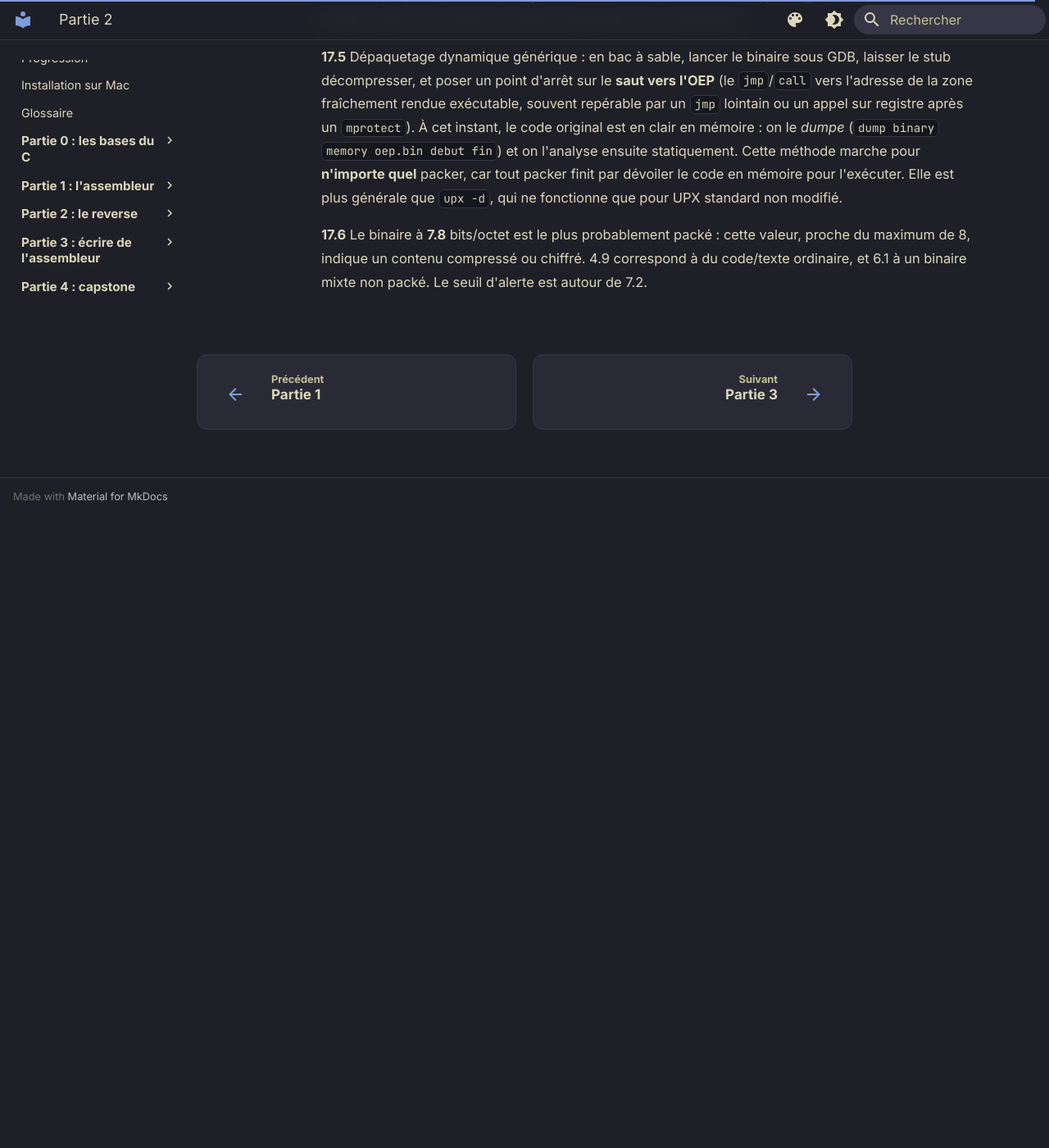
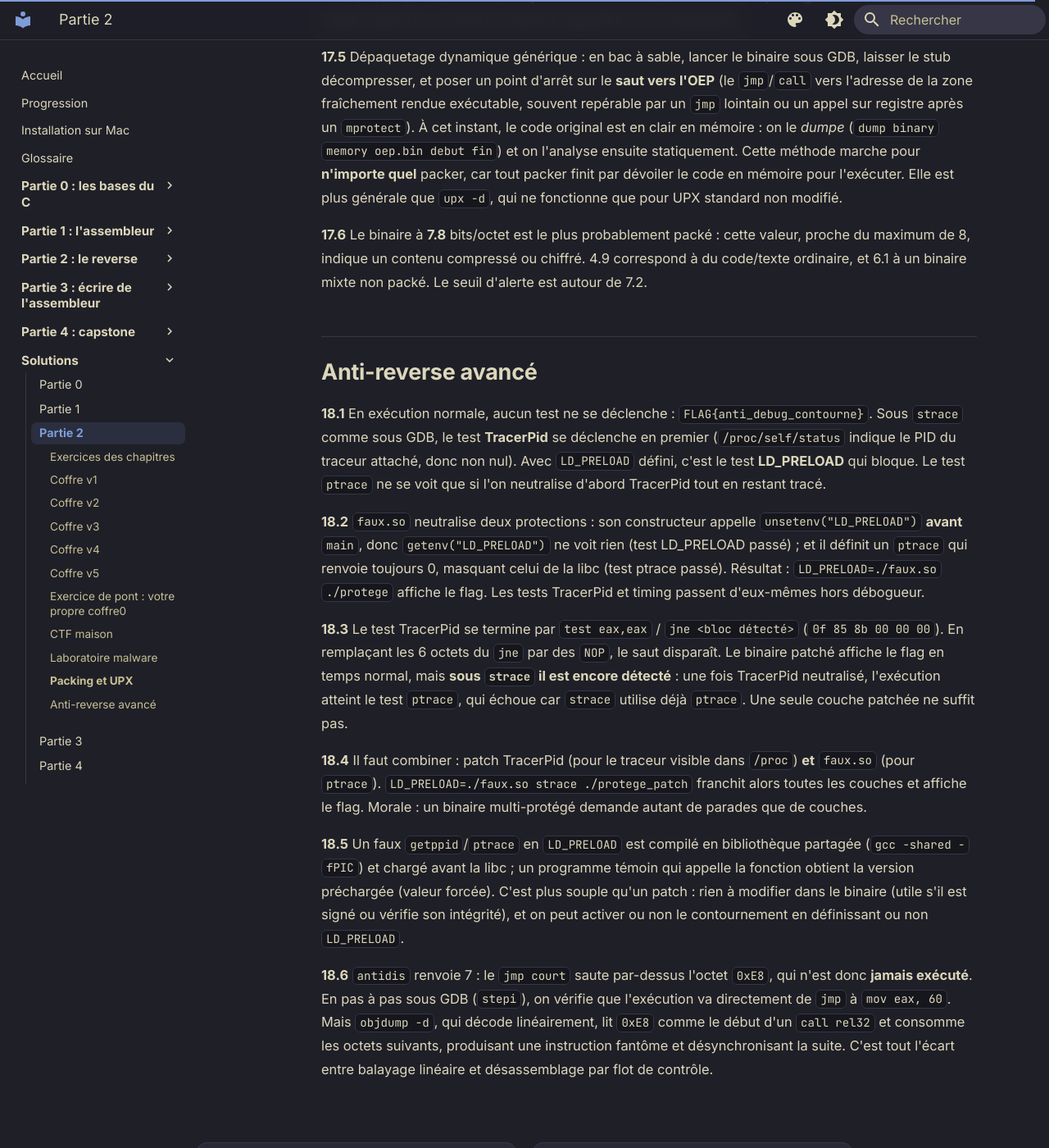
Before and after one commit to cchopin/asm-to-reverse, an MkDocs documentation site: the page built from docs/solutions/partie2.md, in a window 1280 px wide and 1400 px high, scrolled down 14132 px. Shown: the whole window at 82% size. Built offline with MkDocs 1.6.1 and Material for MkDocs 9.7.7, drawn with Linux system fonts in a browser that asks for light colours; before the commit the page ends 14762 px from its top, so only the background shows below that; some of the changed text lies outside the part shown.

Commit message:
Approfondissement partie 2 : anti-reverse avance
Nouveau chapitre : empilement de detections anti-debug (TracerPid via
/proc, LD_PRELOAD, timing rdtsc, ptrace), piege d'ordre des tests, et
trois methodes de contournement (LD_PRELOAD avec faux ptrace + unsetenv,
patch du saut conditionnel, manipulation sous GDB) avec le principe que
les couches se cumulent. Anti-desassemblage (octet de leurre, sauts au
milieu d'instruction, opaque predicates) et parade par flot de controle.
Exemples compiles et testes dans docs/anti-reverse. 6 exercices gradues,
solutions. Reste defensif. Nav et progression a jour.

````diff
--- /dev/null
+++ b/docs/partie2-reverse/18-anti-reverse.md
@@ -0,0 +1,102 @@
+# Anti-reverse avancé
+
+!!! info "Chapitre d'approfondissement"
+    Approfondissement de la partie 2. Le chapitre 12 a introduit les protections de base (`ptrace`, timing, détection de point d'arrêt). Ici, on combine plusieurs techniques, on en ajoute de nouvelles, et surtout on apprend à **toutes les contourner**. Objectif strictement défensif : analyser et neutraliser des protections pour le reverse légitime, pas aider à protéger un logiciel malveillant. Tous les exemples sont compilés et testés ; les sources sont dans `anti-reverse/`.
+
+## 18.1 Empiler les détections
+
+Un vrai programme protégé ne se contente pas d'un seul test : il en combine plusieurs, pour qu'en neutraliser un ne suffise pas. Le binaire `protege` en empile quatre, et n'affiche son flag que si aucun ne se déclenche :
+
+1. **TracerPid** (`/proc/self/status`). Le noyau y publie le PID du traceur attaché, ou 0 si aucun. Un simple `fopen`/lecture révèle la présence d'un débogueur (y compris GDB ou `strace`).
+2. **LD_PRELOAD**. Beaucoup d'outils de contournement passent par `LD_PRELOAD` ; tester `getenv("LD_PRELOAD")` les repère.
+3. **Timing avec `rdtsc`**. L'instruction `rdtsc` lit le compteur de cycles. Si un bloc censé être très rapide prend un temps énorme, c'est qu'on exécute pas à pas sous un débogueur.
+4. **`ptrace(PTRACE_TRACEME)`**. Un processus ne peut être tracé qu'une fois : si un débogueur est déjà attaché, l'appel échoue.
+
+!!! warning "Ordre des tests : un piège à connaître"
+    `ptrace(PTRACE_TRACEME)` fait du processus parent un traceur. Si on l'appelle **avant** le test TracerPid, ce dernier verra alors un traceur (le parent) et se déclenchera à tort. Dans `protege`, `ptrace` est donc testé **en dernier**. C'est un détail que l'on retrouve en reverse : l'ordre des protections n'est pas anodin.
+
+Exécuté normalement, `protege` affiche `FLAG{anti_debug_contourne}`. Sous `strace` ou GDB, il affiche « debogueur detecte (TracerPid) ». Avec `LD_PRELOAD` défini, « LD_PRELOAD detecte ».
+
+## 18.2 Contourner, méthode 1 : LD_PRELOAD
+
+On peut remplacer une fonction de la libc par la nôtre, chargée en priorité via `LD_PRELOAD`. Ici, une petite bibliothèque `faux.so` fait deux choses :
+
+```c
+__attribute__((constructor))
+static void init(void){ unsetenv("LD_PRELOAD"); }   // défait le test LD_PRELOAD
+long ptrace(int req, ...){ return 0; }               // défait le test ptrace
+```
+
+Le constructeur s'exécute **avant** `main` et retire `LD_PRELOAD` de l'environnement, si bien que le test `getenv("LD_PRELOAD")` ne voit rien. Et notre `ptrace` masque celui de la libc, renvoyant toujours 0.
+
+```
+$ LD_PRELOAD=./faux.so ./protege
+FLAG{anti_debug_contourne}
+```
+
+Deux protections tombent d'un coup. C'est la force de `LD_PRELOAD` : neutraliser des fonctions sans toucher au binaire.
+
+## 18.3 Contourner, méthode 2 : le patch
+
+On peut aussi modifier le binaire pour neutraliser un test. Le test TracerPid se termine par un saut conditionnel vers le bloc « détecté » :
+
+```asm
+test eax, eax
+jne  main+0xa1      ; 0f 85 8b 00 00 00  -> saute si TracerPid != 0
+```
+
+En remplaçant les six octets du `jne` par des `NOP` (`0x90`), le saut disparaît et le test est toujours « passé ». Le script `patch_tracerpid.py` le fait automatiquement.
+
+!!! tip "Les couches se cumulent"
+    Patcher le seul test TracerPid ne suffit pas sous `strace` : le programme atteint alors le test `ptrace`, qui se déclenche à son tour. Pour une analyse dynamique complète, il faut **combiner** les contournements (par exemple patch TracerPid + `faux.so` pour `ptrace`). C'est la règle du jeu face à un binaire bien protégé : chaque couche demande sa parade.
+
+## 18.4 Contourner, méthode 3 : le débogueur lui-même
+
+Depuis GDB, on neutralise un test sans modifier le fichier :
+
+- intercepter l'appel système : `catch syscall ptrace`, puis au retour `set $rax = 0` ;
+- forcer le résultat d'un test : poser un point d'arrêt juste après le `call`, puis `set $eax = 0` avant le `test` ;
+- sauter par-dessus un bloc : `set $pc = adresse_apres_le_test`.
+
+Ces manipulations, vues au chapitre 12, s'appliquent à chaque couche repérée dans le désassemblage.
+
+## 18.5 L'anti-désassemblage
+
+Au-delà de l'anti-debug, un binaire peut gêner la **lecture statique** elle-même. La technique la plus simple est l'**octet de leurre** : placer, juste après un saut inconditionnel, un octet qui n'est jamais exécuté mais qui amorce une instruction longue, désalignant un désassembleur à balayage linéaire.
+
+```asm
+_start:
+    jmp court
+    db 0xE8          ; jamais exécuté ; 0xE8 = début d'un 'call rel32' sur 5 octets
+court:
+    mov eax, 60
+    ...
+```
+
+Le `jmp` saute par-dessus l'octet `0xE8`. Mais un désassembleur linéaire, qui décode octet après octet, prend `0xE8` pour un `call` et « avale » les quatre octets suivants (de vraies instructions), produisant du charabia à partir de là. Les variantes incluent les sauts **au milieu** d'une instruction (le même octet est lu différemment selon le point d'entrée) et les *opaque predicates* (une condition toujours vraie ou toujours fausse, mais que l'analyse ne sait pas trancher, qui noie le vrai chemin parmi de faux).
+
+La parade est le **désassemblage par flot de contrôle** (suivre réellement les sauts), ce que font Ghidra et les désassembleurs récursifs, au lieu du balayage linéaire de `objdump -d`. En cas de doute, vérifier dynamiquement quelles instructions s'exécutent vraiment (`stepi` dans GDB) lève l'ambiguïté.
+
+## Exercices gradués
+
+Sources dans `anti-reverse/` (`protege.c`, `faux.c`, `antidis.asm`, `patch_tracerpid.py`).
+
+**Exercice 18.1 (niveau 1)** Compiler `protege` (`gcc -O1 -no-pie protege.c -o protege`), le lancer normalement (flag), puis sous `strace` et sous GDB. Quel test se déclenche dans chaque cas, et pourquoi ?
+
+**Exercice 18.2 (niveau 2)** Écrire et compiler `faux.so`, puis contourner `protege` avec `LD_PRELOAD=./faux.so`. Expliquer précisément quelles deux protections sont neutralisées, et par quel mécanisme chacune.
+
+**Exercice 18.3 (niveau 2)** Repérer dans le désassemblage le saut conditionnel du test TracerPid, le neutraliser (patch en `NOP`), et vérifier. Pourquoi le binaire patché est-il quand même détecté sous `strace` ?
+
+**Exercice 18.4 (niveau 3)** Combiner deux contournements pour faire passer `protege` sous un traceur (par exemple patch TracerPid + `faux.so` pour `ptrace`). Vérifier que le flag s'affiche malgré la présence du traceur.
+
+**Exercice 18.5 (niveau 2)** Écrire un faux `getppid` (ou `ptrace`) en `LD_PRELOAD` et vérifier avec un petit programme témoin que c'est bien votre version qui est appelée. En quoi est-ce plus souple qu'un patch du binaire ?
+
+**Exercice 18.6 (niveau 3)** Assembler `antidis.asm`, l'exécuter (code de retour attendu 7), puis comparer `objdump -d` (balayage linéaire) et une lecture pas à pas dans GDB. Montrer que l'octet `0xE8` n'est jamais exécuté et explique la désynchronisation.
+
+Solutions : [solutions/partie2.md](../solutions/partie2.md#anti-reverse)
+
+## Suivi
+
+- [ ] Chapitre anti-reverse : lecture
+- [ ] Chapitre anti-reverse : contournements (LD_PRELOAD, patch, GDB)
+- [ ] Chapitre anti-reverse : anti-désassemblage compris
--- a/docs/solutions/partie2.md
+++ b/docs/solutions/partie2.md
@@ -356,3 +356,17 @@ Puis `objdump -D -b binary -m i386:x86-64 -M intel depaque.bin` montre le shellc
 **17.5** Dépaquetage dynamique générique : en bac à sable, lancer le binaire sous GDB, laisser le stub décompresser, et poser un point d'arrêt sur le **saut vers l'OEP** (le `jmp`/`call` vers l'adresse de la zone fraîchement rendue exécutable, souvent repérable par un `jmp` lointain ou un appel sur registre après un `mprotect`). À cet instant, le code original est en clair en mémoire : on le *dumpe* (`dump binary memory oep.bin debut fin`) et on l'analyse ensuite statiquement. Cette méthode marche pour **n'importe quel** packer, car tout packer finit par dévoiler le code en mémoire pour l'exécuter. Elle est plus générale que `upx -d`, qui ne fonctionne que pour UPX standard non modifié.
 
 **17.6** Le binaire à **7.8** bits/octet est le plus probablement packé : cette valeur, proche du maximum de 8, indique un contenu compressé ou chiffré. 4.9 correspond à du code/texte ordinaire, et 6.1 à un binaire mixte non packé. Le seuil d'alerte est autour de 7.2.
+
+## Anti-reverse avancé {#anti-reverse}
+
+**18.1** En exécution normale, aucun test ne se déclenche : `FLAG{anti_debug_contourne}`. Sous `strace` comme sous GDB, le test **TracerPid** se déclenche en premier (`/proc/self/status` indique le PID du traceur attaché, donc non nul). Avec `LD_PRELOAD` défini, c'est le test **LD_PRELOAD** qui bloque. Le test `ptrace` ne se voit que si l'on neutralise d'abord TracerPid tout en restant tracé.
+
+**18.2** `faux.so` neutralise deux protections : son constructeur appelle `unsetenv("LD_PRELOAD")` **avant** `main`, donc `getenv("LD_PRELOAD")` ne voit rien (test LD_PRELOAD passé) ; et il définit un `ptrace` qui renvoie toujours 0, masquant celui de la libc (test ptrace passé). Résultat : `LD_PRELOAD=./faux.so ./protege` affiche le flag. Les tests TracerPid et timing passent d'eux-mêmes hors débogueur.
+
+**18.3** Le test TracerPid se termine par `test eax,eax` / `jne <bloc détecté>` (`0f 85 8b 00 00 00`). En remplaçant les 6 octets du `jne` par des `NOP`, le saut disparaît. Le binaire patché affiche le flag en temps normal, mais **sous `strace` il est encore détecté** : une fois TracerPid neutralisé, l'exécution atteint le test `ptrace`, qui échoue car `strace` utilise déjà `ptrace`. Une seule couche patchée ne suffit pas.
+
+**18.4** Il faut combiner : patch TracerPid (pour le traceur visible dans `/proc`) **et** `faux.so` (pour `ptrace`). `LD_PRELOAD=./faux.so strace ./protege_patch` franchit alors toutes les couches et affiche le flag. Morale : un binaire multi-protégé demande autant de parades que de couches.
+
+**18.5** Un faux `getppid`/`ptrace` en `LD_PRELOAD` est compilé en bibliothèque partagée (`gcc -shared -fPIC`) et chargé avant la libc ; un programme témoin qui appelle la fonction obtient la version préchargée (valeur forcée). C'est plus souple qu'un patch : rien à modifier dans le binaire (utile s'il est signé ou vérifie son intégrité), et on peut activer ou non le contournement en définissant ou non `LD_PRELOAD`.
+
+**18.6** `antidis` renvoie 7 : le `jmp court` saute par-dessus l'octet `0xE8`, qui n'est donc **jamais exécuté**. En pas à pas sous GDB (`stepi`), on vérifie que l'exécution va directement de `jmp` à `mov eax, 60`. Mais `objdump -d`, qui décode linéairement, lit `0xE8` comme le début d'un `call rel32` et consomme les octets suivants, produisant une instruction fantôme et désynchronisant la suite. C'est tout l'écart entre balayage linéaire et désassemblage par flot de contrôle.
--- a/mkdocs.yml
+++ b/mkdocs.yml
@@ -105,6 +105,7 @@ nav:
       - "CTF maison": partie2-reverse/15-ctf-maison.md
       - "Laboratoire malware": partie2-reverse/16-labo-malware.md
       - "17. Packing et UPX (approfondissement)": partie2-reverse/17-packing-upx.md
+      - "18. Anti-reverse avancé (approfondissement)": partie2-reverse/18-anti-reverse.md
       - "14. Et après ?": partie2-reverse/14-et-apres.md
   - "Partie 3 : écrire de l'assembleur":
       - "15. Premiers pas en NASM": partie3-ecriture/15-nasm-syscalls.md
````
Also changed, not shown: docs/anti-reverse/patch_tracerpid.py (added, +12 -0 lines), docs/progression.md (+6 -0 lines), 3 other files.
